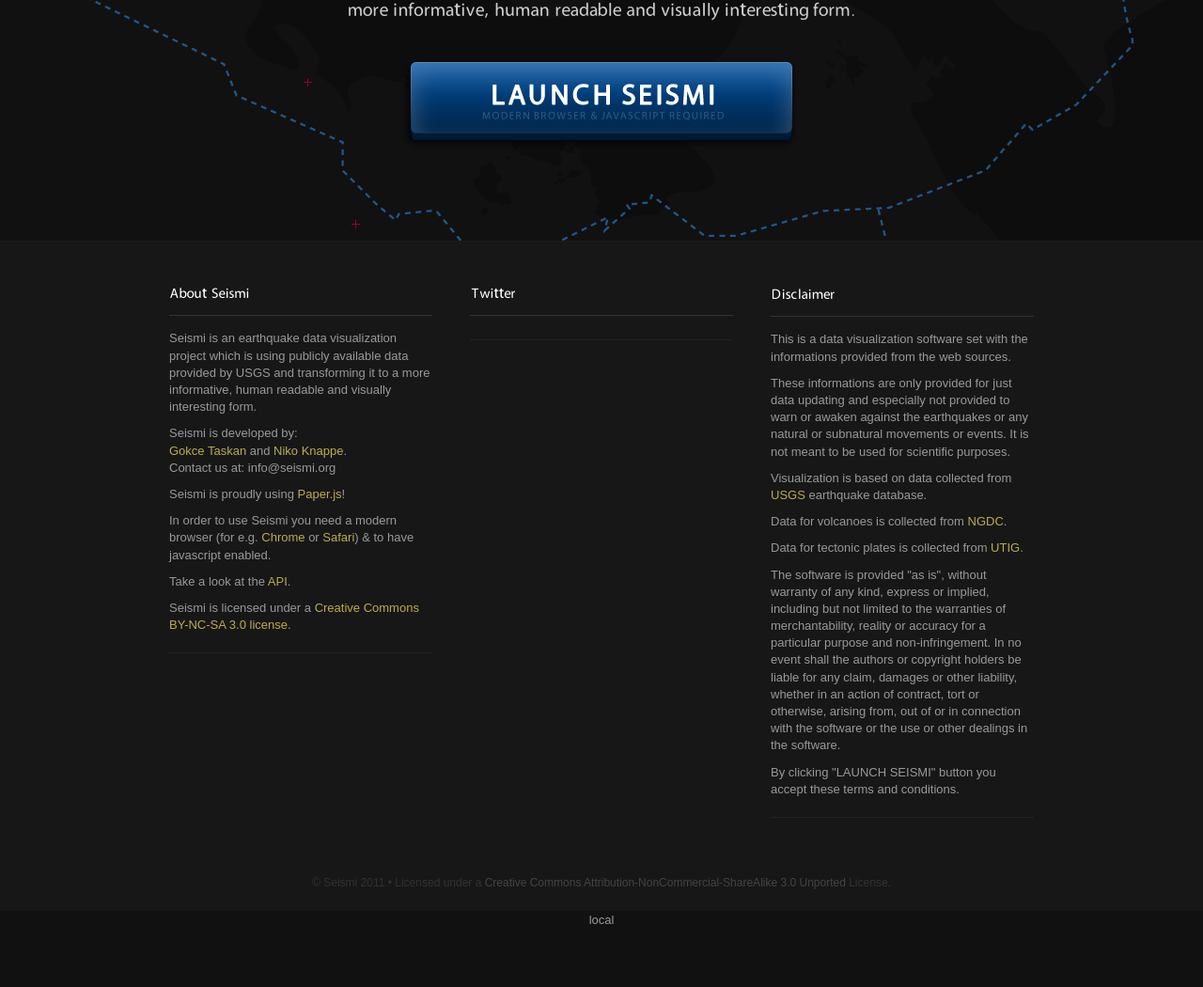
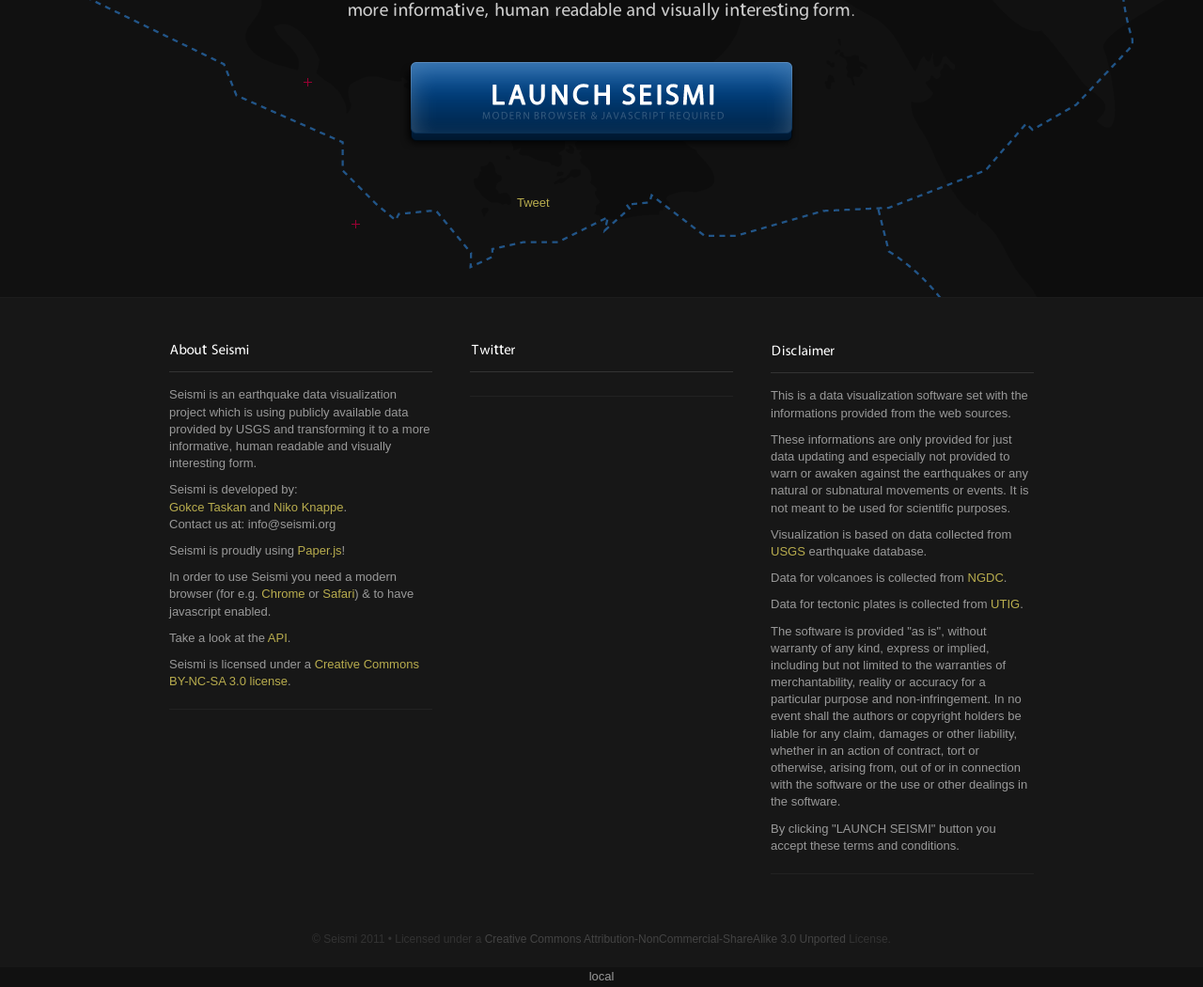
Before and after one commit to gokce/ssm, a PHP site: page / in a window 1280 px wide. Shown: the part 272-1322 px from the top of the page at 94% size. Before the commit the page ends 1255 px from the top, so only its background shows below. Run offline with PHP 8.4, Linux system fonts and the light colour scheme; some libraries are stand-ins or nearby versions.

Commit message:
added share buttons to index

```diff
--- a/css/style.css
+++ b/css/style.css
@@ -190,8 +190,11 @@ body.lng h2{font:normal 16px/1.6 extravaganzza, Arial,Helvetica,sans-serif; colo
 #introduction h1 {margin:200px 60px 20px 60px;}
 #launch img{padding-bottom:10px;}
 
+#share-buttons {position:relative; margin:0 auto;margin-top:20px;width:180px;height:70px;overflow:hidden;}
+#share-buttons:after {clear:both;}
+
 #introduction{margin:30px auto 40px auto; width:715px; }
-#container{background:#171717;border-top:1px solid #1c1c1c;padding:30px 0 40px 0;margin-top:70px;}
+#container{background:#171717;border-top:1px solid #1c1c1c;padding:30px 0 40px 0;margin-top:0;}
 #info, #documentation{width:920px;margin:0 auto;text-align:left;}
 	#i1, #i2, #i3{float:left;width:280px;border-bottom:1px solid #222;padding-bottom:10px;}
 	#i2{margin-left:40px;}
--- a/index.php
+++ b/index.php
@@ -21,13 +21,40 @@
 	<link rel="shortcut icon" href="images/favicon.png">
 	<script src="//ajax.googleapis.com/ajax/libs/jquery/1.6.2/jquery.min.js"></script>
   <script>window.jQuery || document.write('<script src="js/libs/jquery-1.6.2.min.js"><\/script>')</script>
+  <script type="text/javascript">
+    (function() {
+      var po = document.createElement('script'); po.type = 'text/javascript'; po.async = true;
+      po.src = 'https://apis.google.com/js/plusone.js';
+      var s = document.getElementsByTagName('script')[0]; s.parentNode.insertBefore(po, s);
+    })();
+  </script>
 </head>
 <body class="lng">
+
 	<img id="seismilogoicon" src="images/icon-main.gif" alt="" />
 	<img id="seismilogo" src="images/seismi-logo.png" alt="Seismi" />
 	<div id="introduction">
 		<h1>Seismi is an earthquake data visualization project which is using publicly available data provided by <a href="http://www.usgs.gov/" title="USGS - U.S. Geological Survey">USGS</a> and transforming it to a more informative, human readable and visually interesting form.</h1>
 		<a href="seismi.php" onclick="loading(1);" title="Launch Seismi" id="launch"><img src="images/button_launch.png" alt="Launch Seismi" /></a>
+	<div id="share-buttons">
+		<div style="float:left; margin-right:12px;">
+			<a href="https://twitter.com/share" class="twitter-share-button" data-count="vertical" data-via="Seismi">Tweet</a><script type="text/javascript" src="//platform.twitter.com/widgets.js"></script>
+		</div>
+		<div style="float:left; margin-right:8px;">
+			<div id="fb-root"></div>
+      <script>(function(d, s, id) {
+        var js, fjs = d.getElementsByTagName(s)[0];
+        if (d.getElementById(id)) {return;}
+        js = d.createElement(s); js.id = id;
+        js.src = "//connect.facebook.net/en_US/all.js#xfbml=1";
+        fjs.parentNode.insertBefore(js, fjs);
+      }(document, 'script', 'facebook-jssdk'));</script>
+			<div class="fb-like" data-href="http://www.seismi.org" data-send="false" data-layout="box_count" data-show-faces="false"></div>
+		</div>
+		<div style="float:left; padding-top:2px;">
+			<div class="g-plusone" data-size="tall"></div>
+		</div>
+	</div>
 	</div>
 <div id="container">
 	<div id="info">
```
